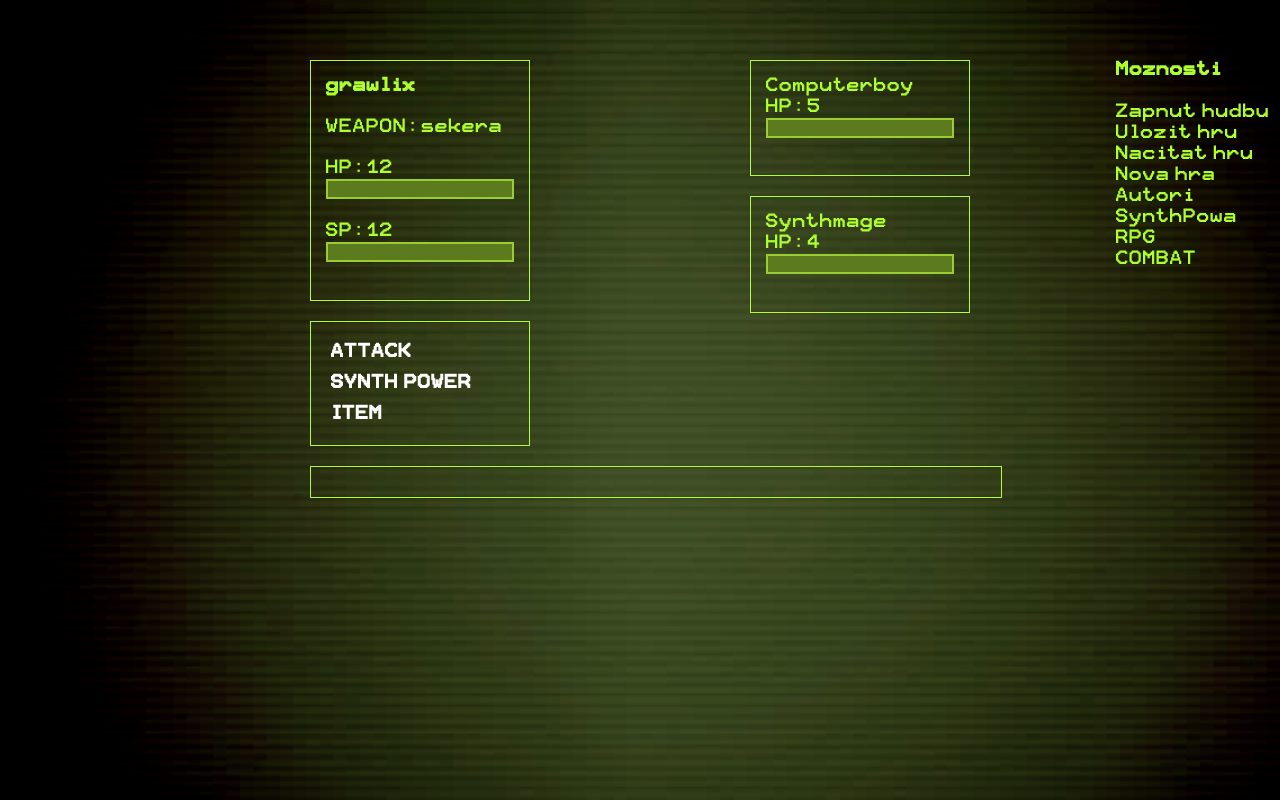
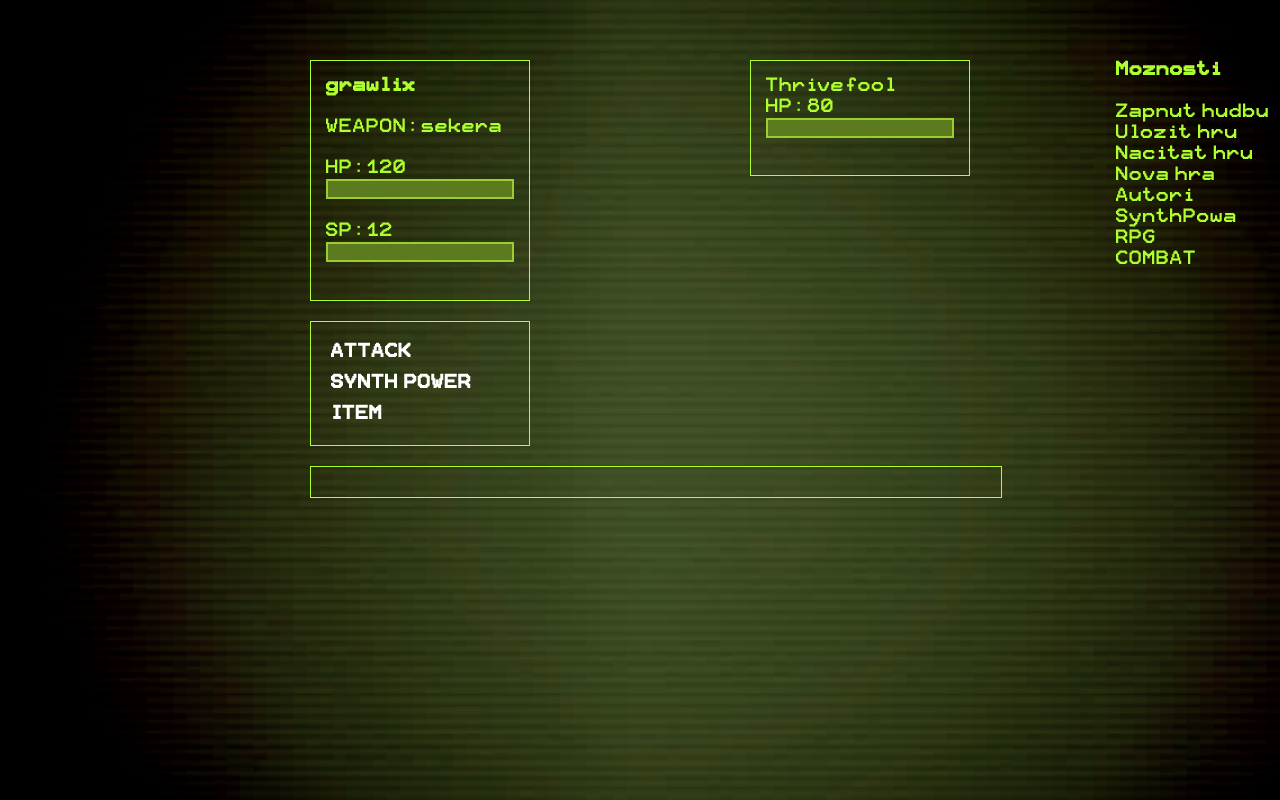
Before and after one commit to rinc3wind/nightcall_game, a Vue app: page / in a window 1280 px wide. Both pictures are taken after a click on the element "COMBAT". Built offline with nearby package versions, Linux system fonts and the light colour scheme.

Commit message:
[+] combat enemy skills

```diff
--- a/src/App.vue
+++ b/src/App.vue
@@ -62,6 +62,7 @@
                     <img class="inventory-item-image" v-else-if="item=='zapalky'" src="icons/zapalky.jpg">
                     <img class="inventory-item-image" v-else-if="item=='tricko Rush'" src="icons/tricko.jpg">
                     <img class="inventory-item-image" v-else-if="item=='Jedi-ska roba'" src="icons/jedi_roba.jpg">
+                    <img class="inventory-item-image" v-else-if="item=='Arturia JUP-8 V'" src="icons/syntak.jpg">
 
                     <img class="inventory-item-image" v-else src="icons/vodka.jpg">
                     <span class="inventory-item-text" :class="{ 'active-item': useItem }" @click="useItemAction(item)">{{ item }}</span>
--- a/src/Combat.vue
+++ b/src/Combat.vue
@@ -30,7 +30,7 @@
                 </div>
             </div>
             <div class="column-right">
-                <div id="combat-enemy" v-for="enemy in enemies" :key="enemy.name" @click="chooseEnemy(enemy)">
+                <div id="combat-enemy" v-for="enemy in enemies" :key="enemy.id" @click="chooseEnemy(enemy)">
                     <div>{{ enemy.name }}</div>
                     <div>HP: {{ enemy.hp }}</div>
                     <progress class="combat-player-hp" :value="enemy.hp" :max="enemy.max_hp"></progress>
@@ -56,24 +56,25 @@
                 char: {
                     ac:4,
                     dexterity:4,
-                    hp:12,
+                    hp:120,
                     inventory: [],
                     name:'grawlix',
                     sp:12,
-                    strength:4,
+                    strength:40,
                     synth_power:4,
                     weapon:{
                         name: 'sekera',
                         dmg: 8
                     }
                 },
-                enemies_prop: ['Computerboy', 'Synthmage'],
+                // enemies_prop: ['Computerboy', 'Synthmage'],
+                enemies_prop: ['Thrivefool'],
 
                 enemies: [],
                 enemy_list: [
                     {
                         name: 'Computerboy',
-                        hp: 5,
+                        hp: 50,
                         attack: [2, 9],
                         skill: 'TIME HACK' // computer boy ide dva krat za sebou
                     },
@@ -85,19 +86,19 @@
                     },
                     {
                         name: 'Grawlix',
-                        hp: 5,
+                        hp: 50,
                         attack: [4, 9],
-                        skill: 'CYBER THEFT' // random ujeb jeden item hracovi
+                        skill: 'SUMMON EVIL SYNTH' // prida Evil synth enemaca
                     },
                     {
                         name: 'Synthmage',
-                        hp: 4,
+                        hp: 40,
                         attack: [3, 10],
                         skill: 'SYNTH BOLT' // 1d10, nehadze sa na obranu a rovno ubere damage
                     },
                     {
                         name: 'Thrivefool',
-                        hp: 8,
+                        hp: 80,
                         attack: [2, 7],
                         skill: 'CYBER BOMBA' // na screene sa zjavi bomba a timer, ked vydrzi 5 kol tak dostanes 10 damage
                     },
@@ -130,6 +131,24 @@
                         hp: 3,
                         attack: [2, 9],
                         skill: 'NAOZAJ NEJSI NA GUESTLISTE' // schytas supu, 1d3;
+                    },
+                    {
+                        name: 'Evil synth',
+                        hp: 50,
+                        attack: [2, 6]
+                    },
+                    {
+                        name: 'Cyber bomba',
+                        hp: 3,
+                        immortal: true,
+                        everyTurn: function() {
+                            this.hp--
+                            if (this.hp == 0) {
+                                this.parent.char.hp -= 10
+                                this.parent.add_log('Cyber bomba vybuchla a dostal si 10 damage.')
+                                this.parent.removeEnemy(this.id)
+                            }
+                        }
                     }
                 ]
             }
@@ -144,14 +163,20 @@
                 return Math.floor(Math.random() * (max - min + 1)) + min;
             },
             attack() {
-                this.add_log('Vyber enemaca.')
-                this.choosing_enemy_to_attack = true
+                if (this.choosing_enemy_to_attack == false) {
+                    this.add_log('Vyber enemaca.')
+                    this.choosing_enemy_to_attack = true
+                }
             },
             chooseEnemy(enemy) {
                 if (this.choosing_enemy_to_attack == true) {
+                    if (enemy.immortal) {
+                        this.add_log('Na '+enemy.name+' sa neda zautocit.')
+                        return
+                    }
+                    this.chosen_enemy = enemy
+
                     var damage = this.diceRoll(8)
-
-                    this.chosen_enemy = enemy
                     enemy.hp = enemy.hp - damage
 
                     this.add_log(enemy.name + ' dostal supu za ' + damage + '.')
@@ -164,28 +189,52 @@
                         })
                         if (this.enemies.length == 0) this.win()
                     }
-                    this.endTurn()
+                    if (this.enemies.length != 0) {
+                        setTimeout(() => {
+                            this.endTurn()
+                        }, 1000)
+                    }
                 }
             },
             endTurn() {
                 this.enemies.forEach(enemy => {
-                    enemy.attacked = true
+                    if (enemy.everyTurn) enemy.everyTurn()
+                })
 
-                    var hit_roll = this.diceRoll(10)
+                var ready_enemies = this.enemies.filter(enemy => {
+                    return enemy.attack && enemy.skill && enemy.attacked == false
+                })
+                if (ready_enemies.length == 0) {
+                    this.enemies.forEach(enemy => {
+                        enemy.attacked = false
+                    })
+                    ready_enemies = this.enemies
+                }
 
-                    if (hit_roll > this.char.ac) {
+                var enemy = ready_enemies[0]
+                enemy.attacked = true
+
+                if (this.diceRoll(100) <= 100 && enemy.skill) {   //  ABILITY
+                    this.add_log(enemy.name + ' pouzil schopnost ' + enemy.skill + '.')
+                    this.enemySkill(enemy.skill)
+
+                } else {                                          //  ATTACK
+                    if (this.diceRoll(10) > this.char.ac) {
                         var damage = this.randomNumber(enemy.attack[0], enemy.attack[1])
                         this.char.hp = this.char.hp - damage
-
                         this.add_log('Dostal si supu od ' + enemy.name + ' za ' + damage + '.')
-
-                        if (this.char.hp <= 0) {
-                            this.fail()
-                        }
                     } else {
                         this.add_log(enemy.name + ' ta netrafil.')
                     }
-                })
+                }
+
+                //  CHECK IF PLAYER DIES
+                if (this.char.hp <= 0) {
+                    this.fail()
+                }
+
+                this.choosing_enemy_to_attack = false
+                this.add_log('░░░░░░░░░░░░░░░░░░░░░░░░░░░░░░░░░░░░░░░░░░░░░░░░░░')
             },
             win() {
                 this.add_log('WIN')
@@ -209,16 +258,56 @@
             },
             itemUsed(item) {
                 this.add_log('Predmet ' + item + ' pouzity.')
+            },
+            enemySkill(skill) {
+                if (skill == 'TIME HACK') {
+                } else if (skill == 'SYNTH BOLT') {
+                    var damage = this.randomNumber(1, 10)
+                    this.char.hp = this.char.hp - damage
+                    this.add_log('Schytas supu za ' + damage + '.')
+                } else if (skill == 'NICOTINE POISON') {
+
+                } else if (skill == 'CYBER BOMBA') {
+                    this.addEnemy('Cyber bomba')
+                } else if (skill == 'SUMMON EVIL SYNTH') {
+                    this.addEnemy('Evil synth')
+                } else if (skill == 'TV HYPNOSIS') {
+
+                } else if (skill == 'NIGHTCALL') {
+
+                } else if (skill == 'GRCKA') {
+                    this.char.hp = this.char.hp - 2
+                    this.add_log('Schytas supu za 2.')
+                } else if (skill == 'I WANT TO PLAY DND') {
+
+                } else if (skill == 'NAOZAJ NEJSI NA GUESTLISTE') {
+                    var damage = this.randomNumber(1, 3)
+                    this.char.hp = this.char.hp - damage
+                    this.add_log('Schytas supu za ' + damage + '.')
+                }
+            },
+            addEnemy(enemy_name) {
+                this.enemy_list.forEach(enemy => {
+                    if (enemy_name == enemy.name) {
+                        var enemy_copy = JSON.parse(JSON.stringify(enemy))
+                        if (enemy.everyTurn) enemy_copy.everyTurn = enemy.everyTurn
+                        enemy_copy.id = Math.floor(Math.random() * 1000000000)
+                        enemy_copy.max_hp = enemy.hp
+                        enemy_copy.attacked = false
+                        enemy_copy.parent = this
+                        this.enemies.push(enemy_copy)
+                    }
+                })
+            },
+            removeEnemy(id) {
+                this.enemies = this.enemies.filter(enemy => {
+                    return enemy.id != id
+                })
             }
         },
         mounted() {
-            this.enemy_list.forEach(enemy => {
-                this.enemies_prop.forEach(enemy_prop => {
-                    if (enemy_prop == enemy.name) {
-                        enemy.max_hp = enemy.hp
-                        this.enemies.push(enemy)
-                    }
-                })
+            this.enemies_prop.forEach(enemy_name => {
+                this.addEnemy(enemy_name)
             })
 
             bus.$on('App/useItem', (item) => {
--- a/src/Finale.vue
+++ b/src/Finale.vue
@@ -272,4 +272,7 @@
     .stat_span:hover {
         color: white;
     }
+    canvas {
+        border: solid 2px;
+    }
 </style>
```
